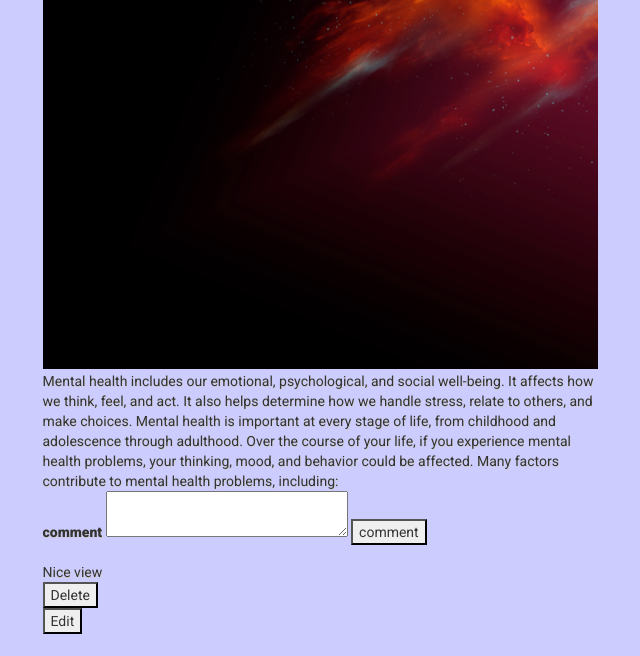
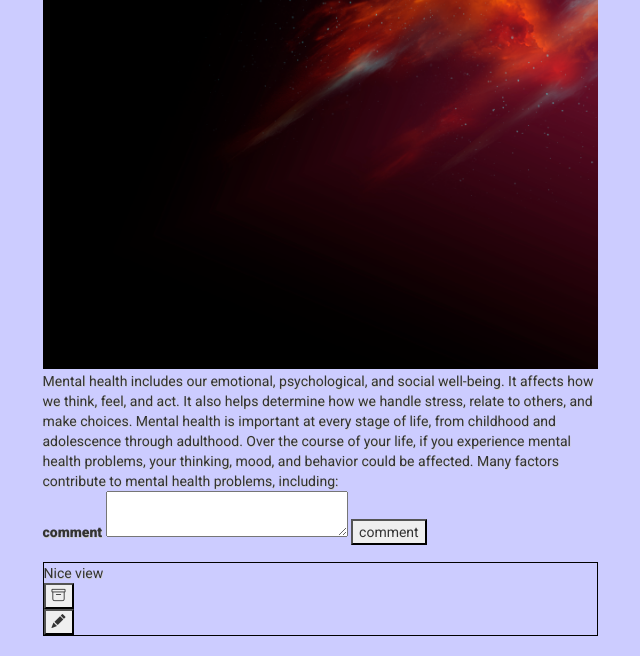
Before and after one commit to Aswath1999/SeroConnect, a Flask app: page /comments/3 in a window 1280 px wide. Shown: the part 450-1106 px from the top of the page, without its empty margins (320-960 px from the left). Before the commit the page ends 1084 px from the top, so only its background shows below. Run offline with Flask 2, Linux system fonts and the light colour scheme; a user stored in the database is signed in; data comes from the database, SQL or seed files in the repository; both versions use the stored data as it was after the commit; some libraries are stand-ins or nearby versions.

Commit message:
Comments styling

```diff
--- a/website/post/comments/comments.py
+++ b/website/post/comments/comments.py
@@ -60,4 +60,4 @@ def editcomment(commentid):
         text=request.form.get('comment')
         comment.text=text
         db.session.commit()
-        return redirect(url_for('views.forum'))
+        return redirect(url_for('comments.show_comments',postid=comment.post_id,userid=current_user.id))
--- a/website/static/css/styles.css
+++ b/website/static/css/styles.css
@@ -191,3 +191,17 @@ div.title{
 .btnoutline.deletebtn:hover i{
   color: rgb(170, 43, 43);
 }
+
+/* Comments display */
+.commentscontainer{
+  width: 100%;
+  /* background-color:#d8e3de; */
+}
+.comments{
+  border: 1px black;
+  border-style: solid ;
+}
+.comments:hover{
+  box-shadow: 5px 10px 18px #888888;
+  /* transform: translateY(-10px); */
+}
--- a/website/static/index.js
+++ b/website/static/index.js
@@ -11,7 +11,7 @@ $(document).ready(function() {
             contentType:'application/json',
             success: function(response){
                 if (response) {
-                    section.fadeOut(1000, function(){ // **add this
+                    section.fadeOut(500, function(){ // **add this
                         $(this).remove();
                         console.log(response)
                     });
@@ -72,7 +72,7 @@ $('#createcomment').on('click', function(e) {
             contentType:'application/json',
             success: function(response){
                 if (response) {
-                    div.fadeOut(1000, function(){ // **add this
+                    div.fadeOut(500, function(){ // **add this
                         $(this).remove();
                         console.log(response)
                     });
@@ -87,7 +87,7 @@ $('#createcomment').on('click', function(e) {
     })
 
 
-    $('.comments').css('display', 'none')
+    // $('.comments').css('display', 'none')
         // comment display ajax request
     $('.cmt').on('click', function(e) {
         $(this).children('div').show()
--- a/website/templates/forum/showcomments.html
+++ b/website/templates/forum/showcomments.html
@@ -3,16 +3,16 @@
 {% if loop.last and comments.has_next %}
 <div hx-get="{{url_for('comments.show_comments', page = comments.next_num,postid=post.id)}}" hx-trigger="revealed" hx-swap="afterend">
     {% else %}
-    <div>
+    <div class="commentscontainer">
         {%endif%}
-        <div>
+        <div class="comments">
             {{comment.text}}
             {%if comment.user_id==current_user.id%}
             <form action="{{ url_for('comments.deletecomment',commentid=comment.id) }}" method="post">
-                <button class="deletecomment" type="submit">Delete</button>
+                <button class="deletecomment" type="submit"><i class="bi bi-archive"></i></button>
             </form>
             <form action="{{ url_for('comments.editcomment',commentid=comment.id) }}" method="get">
-                <button type="submit">Edit</button>
+                <button type="submit"><i class="bi bi-pencil-fill"></i></button>
             </form>
         </div>
         {%endif%}
```
Also changed, not shown: website/database.db, website/static/images/7c4bb2de-f3fb-11ec-81f8-3cf86283ff94_alex-knight-2EJCSULRwC8-unsplash.jpg (deleted).
